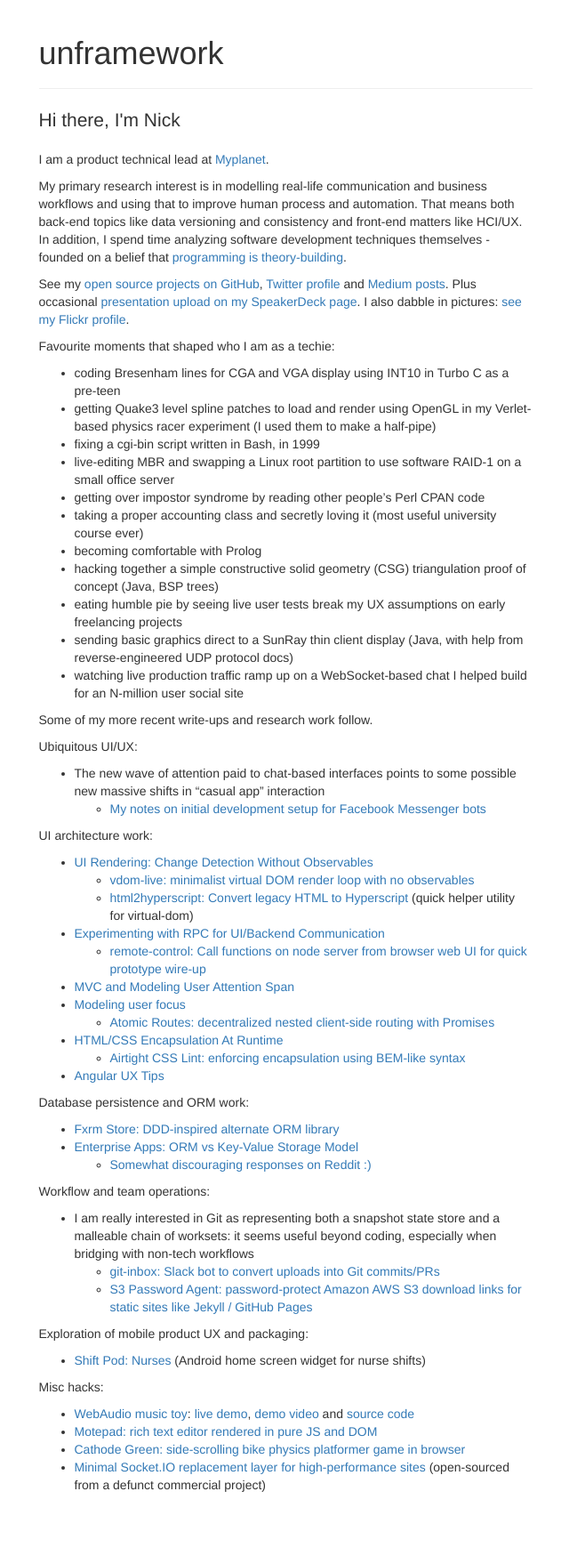
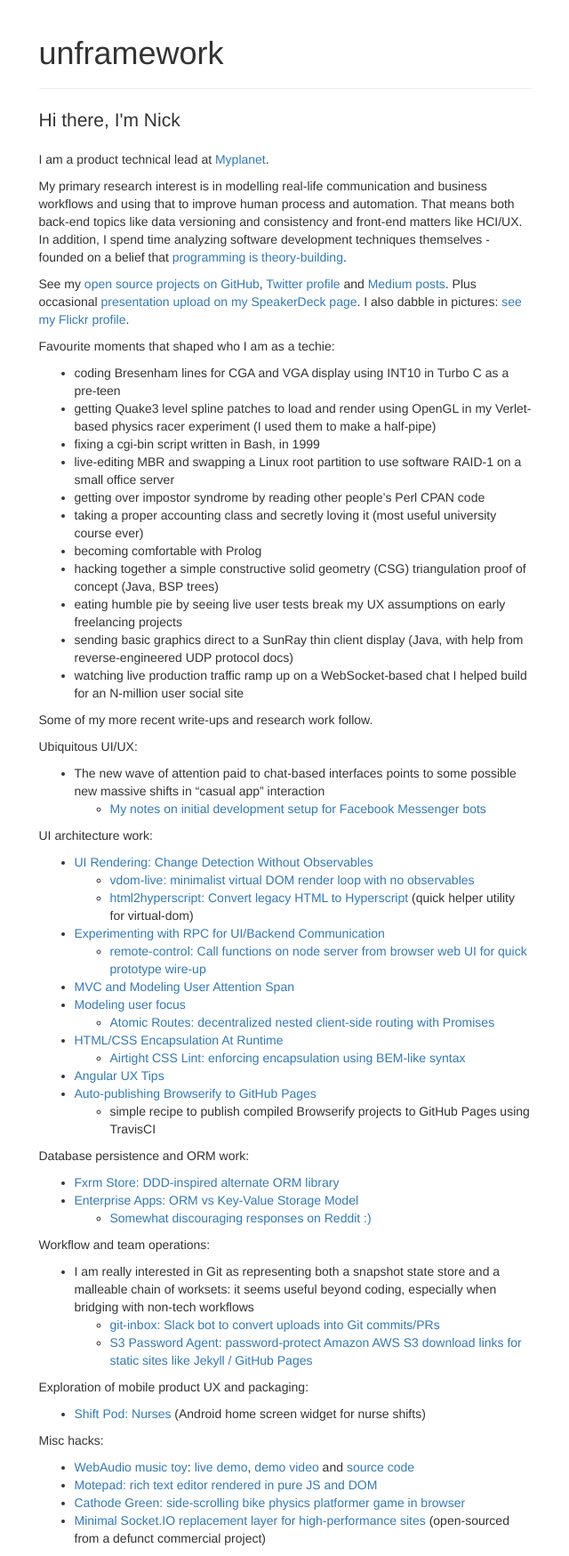
Before and after one commit to unframework/unframework-website, a Jekyll site: the page built from index.md, in a window 1280 px wide. Shown: the whole page at 89% size, without its empty margins (319-959 px from the left). Built offline with Jekyll 4.4.1, drawn with Linux system fonts in a browser that asks for light colours; before the commit the page ends 1689 px from its top, so only the background shows below that.

Commit message:
Add link to Browserify recipe

```diff
--- a/index.md
+++ b/index.md
@@ -43,6 +43,8 @@
 * [HTML/CSS Encapsulation At Runtime](/html-css-encapsulation-at-runtime)
     * [Airtight CSS Lint: enforcing encapsulation using BEM-like syntax](https://github.com/unframework/airtight-css-lint)
 * [Angular UX Tips](http://ng-ux.tips)
+* [Auto-publishing Browserify to GitHub Pages](https://github.com/unframework/browserify-github-pages)
+    * simple recipe to publish compiled Browserify projects to GitHub Pages using TravisCI
 
 Database persistence and ORM work:
 
```
